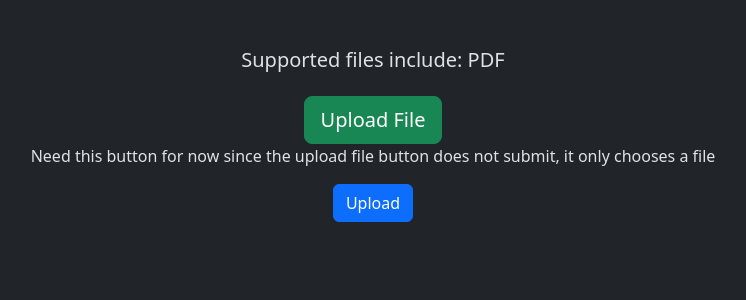
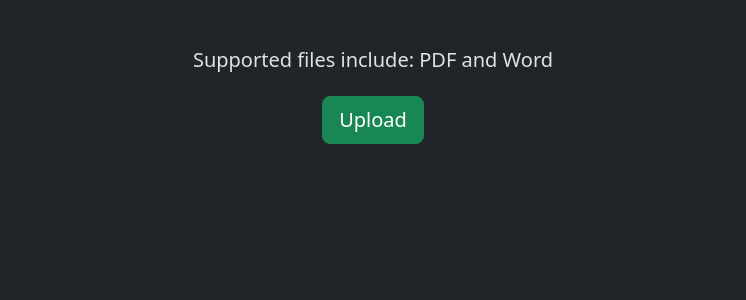
Before and after one commit to Brook-B118/pdf-editor, a Flask app: template templates/documents.html in a window 1280 px wide. Shown: the part 64-364 px from the top of the page, without its empty margins (267-1013 px from the left). Run offline with Flask 3, Linux system fonts and the light colour scheme; the template is opened without the code that fills it: values that come from a table or form of the project are taken from there, others are empty; some libraries are stand-ins or nearby versions.

Commit message:
Fixed the upload button, can now upload word and PDF files, currently working on displaying PDF

```diff
--- a/app.py
+++ b/app.py
@@ -1,17 +1,16 @@
 import os
 import magic
-import sqlite3
 import bleach # Used to sanitize the user input before you use it in your application to prevent XSS (Cross-site scripting) attacks:
 
 
-from sqlalchemy.exc import IntegrityError, DataError
+from sqlalchemy.exc import IntegrityError, DataError, SQLAlchemyError
 from flask import Flask, flash, redirect, render_template, request, session
 from flask_session import Session
 from werkzeug.security import check_password_hash, generate_password_hash
 from werkzeug.utils import secure_filename
 from helpers import login_required, apology
-from models import db, Users # Database models sheet
-from forms import RegistrationForm, LoginForm
+from models import db, Users, Document # Database models sheet
+from forms import RegistrationForm, LoginForm, UploadForm
 from dotenv import load_dotenv
 
 load_dotenv()
@@ -96,6 +95,7 @@ def login():
         return render_template("login.html", form=form)
 
 @app.route("/logout")
+@login_required
 def logout():
     # Log user out
 
@@ -145,52 +145,74 @@ def register():
 
 
 
-@app.route("/documents", methods=["GET", "POST"])
-def documents():
+@app.route("/uploadDocuments", methods=["GET", "POST"])
+@login_required
+def upload_documents():
 
-
-    if request.method == "POST":
-        # File Upload: Flask has a request.files object that you can use to access uploaded files. You can use the werkzeug.utils.secure_filename() function to ensure the filename is safe.
-
-        # Get the uploaded file (request.files.get returns a FileStorage object, not a file name.)
-        uploaded_file = request.files.get("document")
-        print(type(uploaded_file))
+    # File Upload: Flask has a request.files object that you can use to access uploaded files. You can use the werkzeug.utils.secure_filename() function to ensure the filename is safe.
+    form = UploadForm()
+    # Get the uploaded file (request.files.get returns a FileStorage object, not a file name.)
+    if form.validate_on_submit():
+        user_id = session['user_id']
+        uploaded_file = form.file.data
 
         # Ensure the filename is safe:
-        filename = secure_filename(uploaded_file.filename)
+        uploaded_filename = secure_filename(uploaded_file.filename)
 
         # Save the file
-        upload_folder = 'uploaded_pdfs' # Creates the folder to send uploads to (this is local for now)
+        upload_folder = f'{user_id}_uploaded_files' # Creates the folder to send uploads to (this is local for now)
 
-        if not os.path.exists('uploaded_pdfs'):
-            os.makedirs('uploaded_pdfs')
+        if not os.path.exists(f'{user_id}_uploaded_files'):
+            os.makedirs(f'{user_id}_uploaded_files')
 
-        uploaded_file.save(os.path.join(upload_folder, filename)) # uploaded_file is the actual file and we are saving it in the folder AS the secure filename stored in filename.
+        uploaded_file.save(os.path.join(upload_folder, uploaded_filename)) # uploaded_file is the actual file and we are saving it in the folder AS the secure filename stored in filename.
 
         # Check the MIME type of the file
-        mime = magic.from_file(os.path.join(upload_folder, filename), mime=True) # This returns the "MIME" of the file, the MIME for pdfs is 'application/pdf'. To see the MIME for other files you have to search it up.
-        if mime == 'application/pdf':
-            # The file is a PDF
+        mime = magic.from_file(os.path.join(upload_folder, uploaded_filename), mime=True) # This returns the "MIME" of the file, the MIME for pdfs is 'application/pdf'. To see the MIME for other files you have to search it up.
+        if mime in ['application/pdf', 'application/msword', 'application/vnd.openxmlformats-officedocument.wordprocessingml.document']:
+            # The file is a PDF or Word doc, add to Sqlite3 using SQLAlchemy
+            new_document = Document(user_id=session['user_id'], filename=uploaded_filename, file_path=os.path.join(upload_folder, uploaded_filename))
+
+            db.session.add(new_document)
 
             try:
-                db.execute("INSERT INTO documents (user_id, filename, file_path) VALUES(?, ?, ?)", session['user_id'], filename, os.path.join(upload_folder, filename)) # os.path.join(upload_folder, filename) is the full path to the file and not just the directory.
-                flash("upload successfull!")
-            except sqlite3.Error as e:
+                db.session.commit()
+                flash("Upload successful!")
+            except SQLAlchemyError as e:
                 print(e)
                 return apology("An error occurred while uploading the document.", 400)
 
-            return redirect("/documents/edit")
+            document = Document.query.filter_by(filename=uploaded_filename).first()
+            if document:
+                session['filename'] = document.id
+            else:
+                return apology("No file in session", 400)
+            return redirect(f"/documents/edit/{session['filename']}")
 
         else:
-            # The file is not a PDF
-
-            return apology("file is not a pdf", 403)
-
+            # The file is not a PDF or Word doc
+            return apology("file is not a pdf or doc", 403)
     else:
-        return render_template("documents.html")
+        return render_template("documents.html", form=form)
 
 
 
+
+@app.route("/documents/edit/<int:doc_id>", methods=["GET", "POST"])
+@login_required
+def editDocument(doc_id):
+    document = Document.query.get(doc_id)
+    # Now you can use document.id, document.filename, etc.
+    if request.method == "POST":
+        return apology("TODO", 403)
+
+    else:
+        filename = document.filename
+        if filename:
+            # Continue
+            return render_template("/editDocument.html")
+        else:
+            return apology("filename is None", 403)
 
 
 
--- a/forms.py
+++ b/forms.py
@@ -1,6 +1,7 @@
 from flask_wtf import FlaskForm # a separate package that provides additional functionality for working with forms in Flask, including CSRF protection.
 from wtforms import Form, StringField, PasswordField, SubmitField, validators # Can use FileField for uploading files!
 from flask_wtf.recaptcha import RecaptchaField
+from flask_wtf.file import FileField, FileAllowed
 
 class RegistrationForm(FlaskForm):
     username = StringField('Username', [validators.Length(min=4, max=25)])
@@ -16,3 +17,6 @@ class LoginForm(FlaskForm):
     username = StringField("Username", [validators.DataRequired()])
     password = PasswordField("Password", [validators.DataRequired()])
     submit = SubmitField('Submit')
+
+class UploadForm(FlaskForm):
+    file = FileField('document', validators=[FileAllowed(['pdf', 'doc', 'docx'], 'PDFs and Word documents only!')])
--- a/models.py
+++ b/models.py
@@ -17,7 +17,7 @@ class Users(db.Model): # Creates a table of the lower case class name by default
     hash = db.Column(db.String(150), nullable=False)
 
 
-class Documents(db.Model):
+class Document(db.Model):
     __tablename__ = 'documents' # Optional to add tablename, SQLAclhemy by default will take the lowercase class name and use that as the tablename.
     id = db.Column(db.Integer, primary_key=True)
     upload_time = db.Column(db.DateTime, default=db.func.current_timestamp()) # The default part is for when we do not provide an upload time when creating a new row. It will automatically use the current timestamp.
--- /dev/null
+++ b/static/js/displayingPDF.js
@@ -0,0 +1 @@
+<script src="https://mozilla.github.io/pdf.js/build/pdf.js"></script>
--- /dev/null
+++ b/static/js/uploadDocument.js
@@ -0,0 +1,9 @@
+
+if (document.getElementById('uploadDocumentsForm')) {
+
+    let form = document.getElementById('uploadDocumentsForm')
+
+    document.getElementById('document').addEventListener('change', function () {
+        form.submit();
+    })
+}
--- a/templates/documents.html
+++ b/templates/documents.html
@@ -6,15 +6,14 @@ Documents
 
 {% block main %}
 <div class="container-fluid mb-4">
-    <h5>Supported files include: PDF</h5>
+    <h5>Supported files include: PDF and Word</h5>
 </div>
 <div class="container-fluid mb-4">
-    <form action="/documents" method="post" enctype="multipart/form-data">
-        <input type="file" id="document" name="document" accept=".pdf" style="display: none;">
-        <label for="document" class="btn btn-success btn-lg">Upload File</label>
-        <p>Need this button for now since the upload file button does not submit, it only chooses a file</p>
-        <input type="submit" value="Upload" class="btn btn-primary">
+    <form id="uploadDocumentsForm" action="/documents" method="post" enctype="multipart/form-data">
+        {{ form.hidden_tag() }}
+        <label for="document" class="btn btn-success btn-lg">Upload</label>
+        {{ form.file(style="display: none;", accept=".pdf,.doc,.docx", id="document") }}
     </form>
 </div>
-
+<script src="{{ url_for('static', filename='js/uploadDocument.js') }}"></script>
 {% endblock %}
--- a/templates/layout.html
+++ b/templates/layout.html
@@ -41,7 +41,7 @@
                         <a class="nav-link active" href="/">Home</a>
                     </li>
                     <li class="nav-item">
-                        <a class="nav-link active" href="/documents">Documents</a>
+                        <a class="nav-link active" href="/uploadDocuments">Documents</a>
                     </li>
                 </ul>
             </div>
```
Also changed, not shown: templates/editDocument.html (added, +19 -0 lines), 1 other file.
